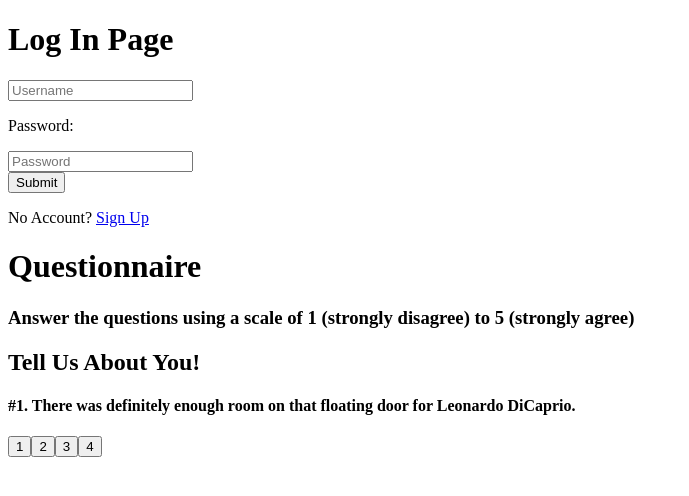
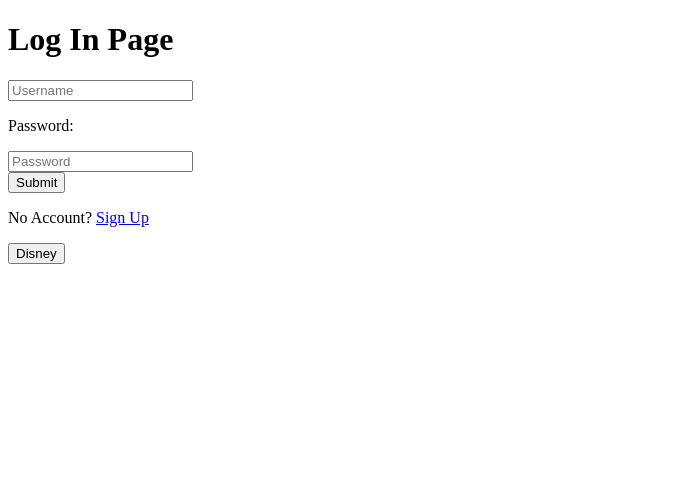
Before and after one commit to Rogerson253/groupFinder, a React (Create React App) app in the folder client/: page / in a window 1280 px wide. Shown: the top 496 px of the page, without its empty margins (0-689 px from the left). Built offline with nearby package versions, Linux system fonts and the light colour scheme.

Commit message:
created get route for disney api

```diff
--- a/client/src/App.js
+++ b/client/src/App.js
@@ -1,12 +1,12 @@
 import React from "react";
 import Login from "./components/UserLogin";
-import Quiz from "./components/Questions";
+// import Quiz from "./components/Questions";
 
 function App() {
   return (
     <div className="App">
       <Login />
-      <Quiz />
+      {/* <Quiz /> */}
     </div>
   );
 }
--- a/client/src/components/UserLogin/index.js
+++ b/client/src/components/UserLogin/index.js
@@ -20,6 +20,16 @@ class Login extends Component {
 
   getUserData = () => {
     API.getUser()
+      .then((res) => {
+        console.log(res.data);
+      })
+      .catch((err) => {
+        console.log(err);
+      });
+  };
+
+  getCharacterData = () => {
+    API.getCharacters()
       .then((res) => {
         console.log(res.data);
       })
@@ -80,6 +90,9 @@ class Login extends Component {
               No Account? <a href="/signup.html">Sign Up</a>
             </p>
           </form>
+          <button onClick={this.getCharacterData} type="submit">
+            Disney
+          </button>
         </div>
       </Fragment>
     );
--- a/client/src/components/utils/API.js
+++ b/client/src/components/utils/API.js
@@ -39,6 +39,9 @@ export default {
   getUser: function () {
     return axios.get("/api/users");
   },
+  getCharacters: function () {
+    return axios.get("http://api.disneyapi.dev/characters");
+  },
   saveUser: function (postData) {
     return axios.post("/api/newuser", postData);
   },
```
